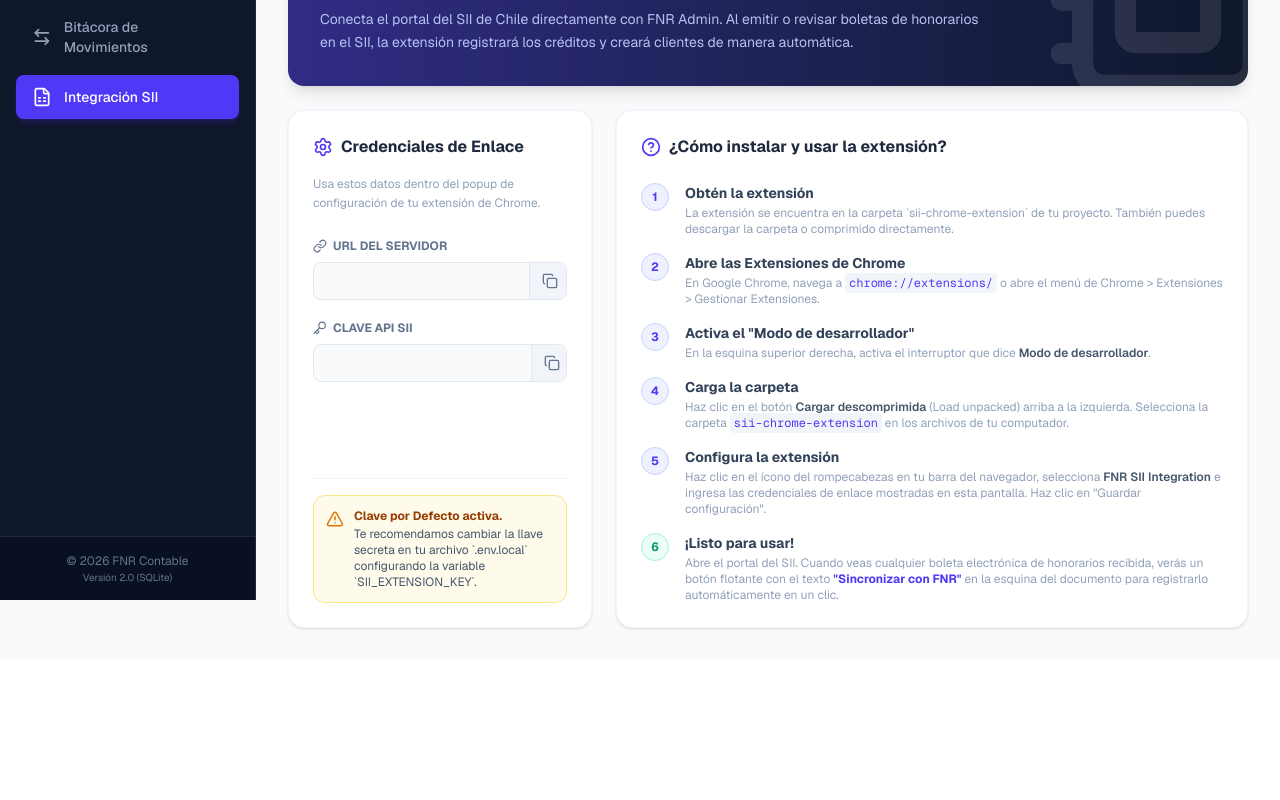
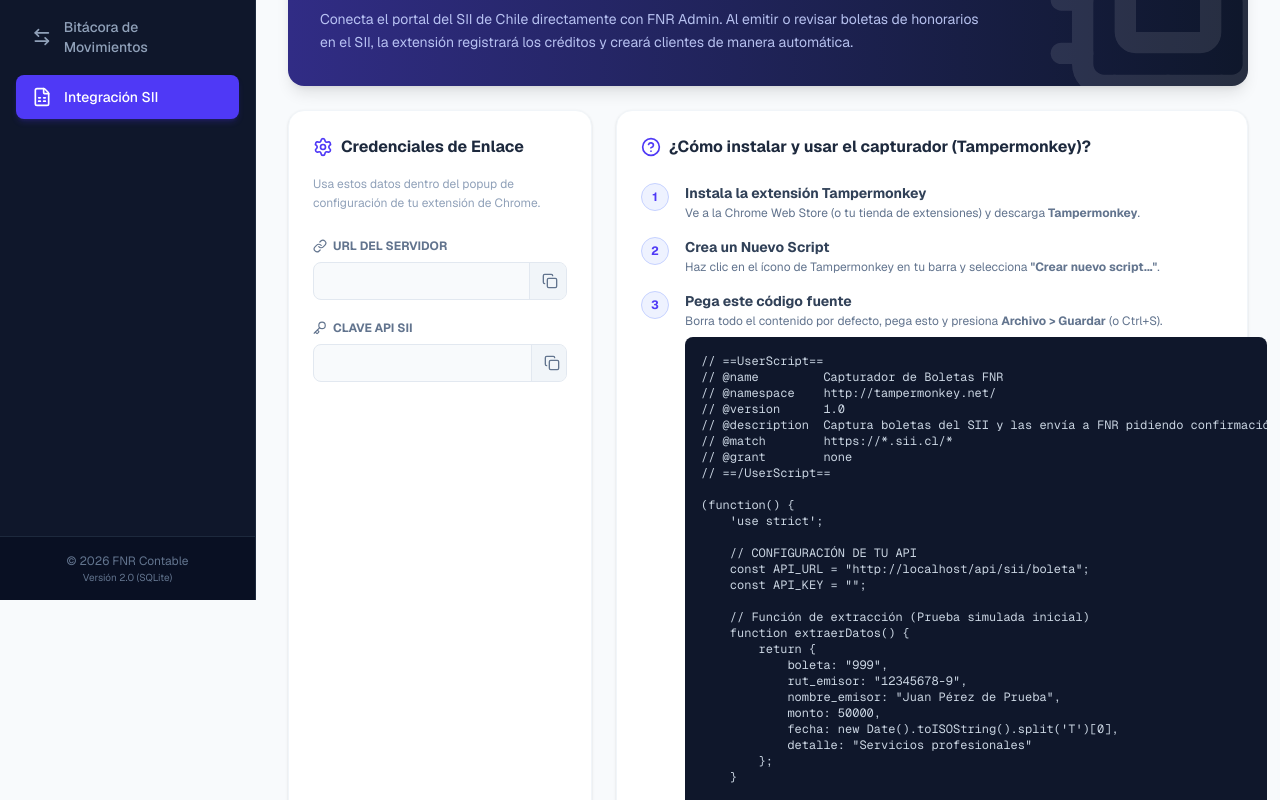
Before and after one commit to bastiascid/FNR-sistema_de_gestion_clientes, a Next.js app: page /sii in a window 1280 px wide. Shown: the part 200-1000 px from the top of the page. Before the commit the page ends 860 px from the top, so only its background shows below. Built offline with nearby package versions, Linux system fonts and the light colour scheme; no server answers.

Commit message:
Update SII integration page with Tampermonkey instructions

```diff
--- a/src/app/sii/page.tsx
+++ b/src/app/sii/page.tsx
@@ -162,7 +162,7 @@
             <div className="lg:col-span-2 bg-white p-6 rounded-2xl shadow-sm border border-slate-100 space-y-6">
               <div className="flex items-center gap-2">
                 <HelpCircle className="h-5 w-5 text-indigo-600" />
-                <h2 className="font-bold text-slate-800 text-base">¿Cómo instalar y usar la extensión?</h2>
+                <h2 className="font-bold text-slate-800 text-base">¿Cómo instalar y usar el capturador (Tampermonkey)?</h2>
               </div>
 
               <div className="space-y-4">
@@ -172,9 +172,9 @@
                     1
                   </div>
                   <div>
-                    <h3 className="font-bold text-slate-700 text-sm">Obtén la extensión</h3>
-                    <p className="text-xs text-slate-400 mt-0.5">
-                      La extensión se encuentra en la carpeta `sii-chrome-extension` de tu proyecto. También puedes descargar la carpeta o comprimido directamente.
+                    <h3 className="font-bold text-slate-700 text-sm">Instala la extensión Tampermonkey</h3>
+                    <p className="text-xs text-slate-500 mt-0.5">
+                      Ve a la Chrome Web Store (o tu tienda de extensiones) y descarga <strong>Tampermonkey</strong>.
                     </p>
                   </div>
                 </div>
@@ -184,9 +184,9 @@
                     2
                   </div>
                   <div>
-                    <h3 className="font-bold text-slate-700 text-sm">Abre las Extensiones de Chrome</h3>
-                    <p className="text-xs text-slate-400 mt-0.5">
-                      En Google Chrome, navega a <code className="bg-slate-100 text-indigo-600 px-1 py-0.5 rounded font-mono select-all">chrome://extensions/</code> o abre el menú de Chrome &gt; Extensiones &gt; Gestionar Extensiones.
+                    <h3 className="font-bold text-slate-700 text-sm">Crea un Nuevo Script</h3>
+                    <p className="text-xs text-slate-500 mt-0.5">
+                      Haz clic en el ícono de Tampermonkey en tu barra y selecciona <strong>"Crear nuevo script..."</strong>.
                     </p>
                   </div>
                 </div>
@@ -195,46 +195,137 @@
                   <div className="h-7 w-7 rounded-full bg-indigo-50 border border-indigo-200 flex items-center justify-center font-bold text-xs text-indigo-600 flex-shrink-0">
                     3
                   </div>
-                  <div>
-                    <h3 className="font-bold text-slate-700 text-sm">Activa el &quot;Modo de desarrollador&quot;</h3>
-                    <p className="text-xs text-slate-400 mt-0.5">
-                      En la esquina superior derecha, activa el interruptor que dice <span className="font-semibold text-slate-600">Modo de desarrollador</span>.
+                  <div className="w-full">
+                    <h3 className="font-bold text-slate-700 text-sm">Pega este código fuente</h3>
+                    <p className="text-xs text-slate-500 mt-0.5 mb-2">
+                      Borra todo el contenido por defecto, pega esto y presiona <strong>Archivo &gt; Guardar</strong> (o Ctrl+S).
                     </p>
-                  </div>
+                    <div className="relative bg-slate-900 rounded-lg p-4 overflow-x-auto text-xs text-slate-300 font-mono">
+                      <pre>
+{`// ==UserScript==
+// @name         Capturador de Boletas FNR
+// @namespace    http://tampermonkey.net/
+// @version      1.0
+// @description  Captura boletas del SII y las envía a FNR pidiendo confirmación
+// @match        https://*.sii.cl/*
+// @grant        none
+// ==/UserScript==
+
+(function() {
+    'use strict';
+
+    // CONFIGURACIÓN DE TU API
+    const API_URL = "${typeof window !== 'undefined' ? window.location.origin : 'https://fnr.bastiascid.cl'}/api/sii/boleta";
+    const API_KEY = "${config.apiKey}";
+
+    // Función de extracción (Prueba simulada inicial)
+    function extraerDatos() {
+        return {
+            boleta: "999",
+            rut_emisor: "12345678-9",
+            nombre_emisor: "Juan Pérez de Prueba",
+            monto: 50000,
+            fecha: new Date().toISOString().split('T')[0],
+            detalle: "Servicios profesionales"
+        };
+    }
+
+    function mostrarVentanaFNR(datos) {
+        if(document.getElementById('fnr-panel')) return;
+
+        const panel = document.createElement('div');
+        panel.id = 'fnr-panel';
+        panel.innerHTML = \`
+            <div style="position: fixed; bottom: 20px; right: 20px; width: 320px; background: white; border: 2px solid #000; border-radius: 8px; box-shadow: 0 4px 12px rgba(0,0,0,0.3); z-index: 999999; font-family: sans-serif; overflow: hidden; color: #333;">
+                <div style="background: #4f46e5; color: white; padding: 10px; font-weight: bold; text-align: center;">
+                    Sincronizar con FNR
                 </div>
+                <div style="padding: 15px; display: flex; flex-direction: column; gap: 10px;">
+                    <label style="font-size: 12px; color: #555;">N° Boleta</label>
+                    <input type="text" id="fnr-bol" value="\${datos.boleta}" style="padding: 5px; border: 1px solid #ccc; border-radius: 4px; color: #000;">
 
-                <div className="flex gap-4">
-                  <div className="h-7 w-7 rounded-full bg-indigo-50 border border-indigo-200 flex items-center justify-center font-bold text-xs text-indigo-600 flex-shrink-0">
-                    4
-                  </div>
-                  <div>
-                    <h3 className="font-bold text-slate-700 text-sm">Carga la carpeta</h3>
-                    <p className="text-xs text-slate-400 mt-0.5">
-                      Haz clic en el botón <span className="font-semibold text-slate-600">Cargar descomprimida</span> (Load unpacked) arriba a la izquierda. Selecciona la carpeta <code className="bg-slate-100 text-indigo-600 px-1 py-0.5 rounded font-mono">sii-chrome-extension</code> en los archivos de tu computador.
-                    </p>
-                  </div>
+                    <label style="font-size: 12px; color: #555;">RUT Emisor</label>
+                    <input type="text" id="fnr-rut" value="\${datos.rut_emisor}" style="padding: 5px; border: 1px solid #ccc; border-radius: 4px; color: #000;">
+
+                    <label style="font-size: 12px; color: #555;">Nombre Emisor</label>
+                    <input type="text" id="fnr-nombre" value="\${datos.nombre_emisor}" style="padding: 5px; border: 1px solid #ccc; border-radius: 4px; color: #000;">
+
+                    <label style="font-size: 12px; color: #555;">Monto Bruto ($)</label>
+                    <input type="number" id="fnr-monto" value="\${datos.monto}" style="padding: 5px; border: 1px solid #ccc; border-radius: 4px; color: #000;">
+
+                    <label style="font-size: 12px; color: #555;">Detalle</label>
+                    <input type="text" id="fnr-detalle" value="\${datos.detalle}" style="padding: 5px; border: 1px solid #ccc; border-radius: 4px; color: #000;">
+
+                    <button id="fnr-enviar" style="margin-top: 10px; background: #16a34a; color: white; border: none; padding: 10px; border-radius: 4px; cursor: pointer; font-weight: bold;">
+                        Confirmar y Enviar
+                    </button>
+                    <button id="fnr-cerrar" style="background: #dc2626; color: white; border: none; padding: 10px; border-radius: 4px; cursor: pointer; font-weight: bold;">
+                        Cancelar
+                    </button>
                 </div>
+            </div>
+        \`;
+        document.body.appendChild(panel);
 
-                <div className="flex gap-4">
-                  <div className="h-7 w-7 rounded-full bg-indigo-50 border border-indigo-200 flex items-center justify-center font-bold text-xs text-indigo-600 flex-shrink-0">
-                    5
-                  </div>
-                  <div>
-                    <h3 className="font-bold text-slate-700 text-sm">Configura la extensión</h3>
-                    <p className="text-xs text-slate-400 mt-0.5">
-                      Haz clic en el ícono del rompecabezas en tu barra del navegador, selecciona <span className="font-semibold text-slate-600">FNR SII Integration</span> e ingresa las credenciales de enlace mostradas en esta pantalla. Haz clic en &quot;Guardar configuración&quot;.
-                    </p>
+        document.getElementById('fnr-cerrar').onclick = () => panel.remove();
+
+        document.getElementById('fnr-enviar').onclick = async () => {
+            const btn = document.getElementById('fnr-enviar');
+            btn.innerText = "Enviando...";
+            btn.disabled = true;
+
+            const payload = {
+                boleta: document.getElementById('fnr-bol').value,
+                rut_emisor: document.getElementById('fnr-rut').value,
+                nombre_emisor: document.getElementById('fnr-nombre').value,
+                monto: Number(document.getElementById('fnr-monto').value),
+                fecha: new Date().toISOString().split('T')[0],
+                detalle: document.getElementById('fnr-detalle').value
+            };
+
+            try {
+                const res = await fetch(API_URL, {
+                    method: 'POST',
+                    headers: { 'Content-Type': 'application/json', 'x-sii-extension-key': API_KEY },
+                    body: JSON.stringify(payload)
+                });
+
+                if(res.ok) {
+                    alert('¡Boleta guardada en FNR exitosamente!');
+                    panel.remove();
+                } else {
+                    const data = await res.json();
+                    alert('Error al guardar: ' + (data.error || 'Desconocido'));
+                    btn.innerText = "Reintentar";
+                    btn.disabled = false;
+                }
+            } catch (err) {
+                alert('Error de conexión con FNR.');
+                btn.innerText = "Reintentar";
+                btn.disabled = false;
+            }
+        };
+    }
+
+    setTimeout(() => {
+        const datosExtraidos = extraerDatos();
+        mostrarVentanaFNR(datosExtraidos);
+    }, 1500);
+
+})();`}
+                      </pre>
+                    </div>
                   </div>
                 </div>
 
                 <div className="flex gap-4">
                   <div className="h-7 w-7 rounded-full bg-emerald-50 border border-emerald-200 flex items-center justify-center font-bold text-xs text-emerald-600 flex-shrink-0">
-                    6
+                    4
                   </div>
                   <div>
-                    <h3 className="font-bold text-slate-700 text-sm">¡Listo para usar!</h3>
-                    <p className="text-xs text-slate-400 mt-0.5">
-                      Abre el portal del SII. Cuando veas cualquier boleta electrónica de honorarios recibida, verás un botón flotante con el texto <span className="font-bold text-indigo-600">&quot;Sincronizar con FNR&quot;</span> en la esquina del documento para registrarlo automáticamente en un clic.
+                    <h3 className="font-bold text-slate-700 text-sm">¡Pruébalo en el SII!</h3>
+                    <p className="text-xs text-slate-500 mt-0.5">
+                      Abre la página del SII. El recuadro aparecerá abajo a la derecha simulando una captura.
                     </p>
                   </div>
                 </div>
```
